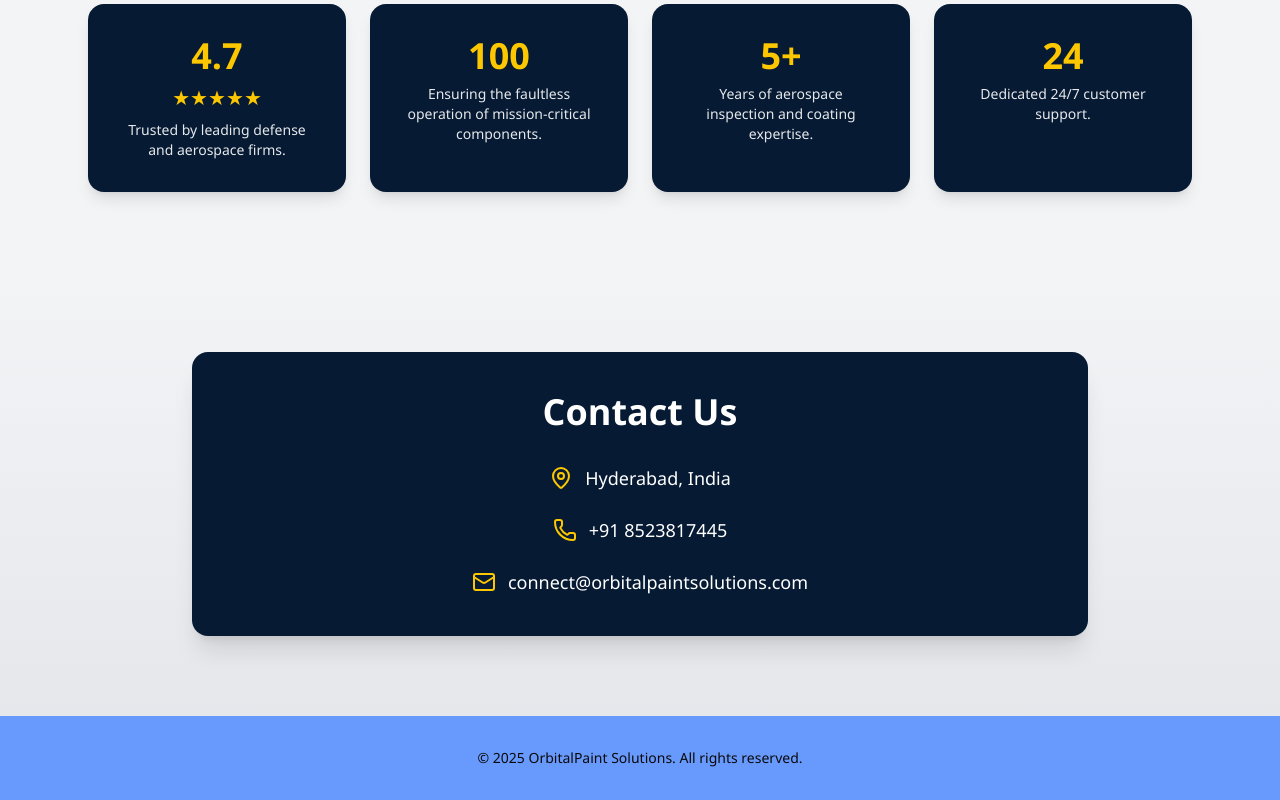
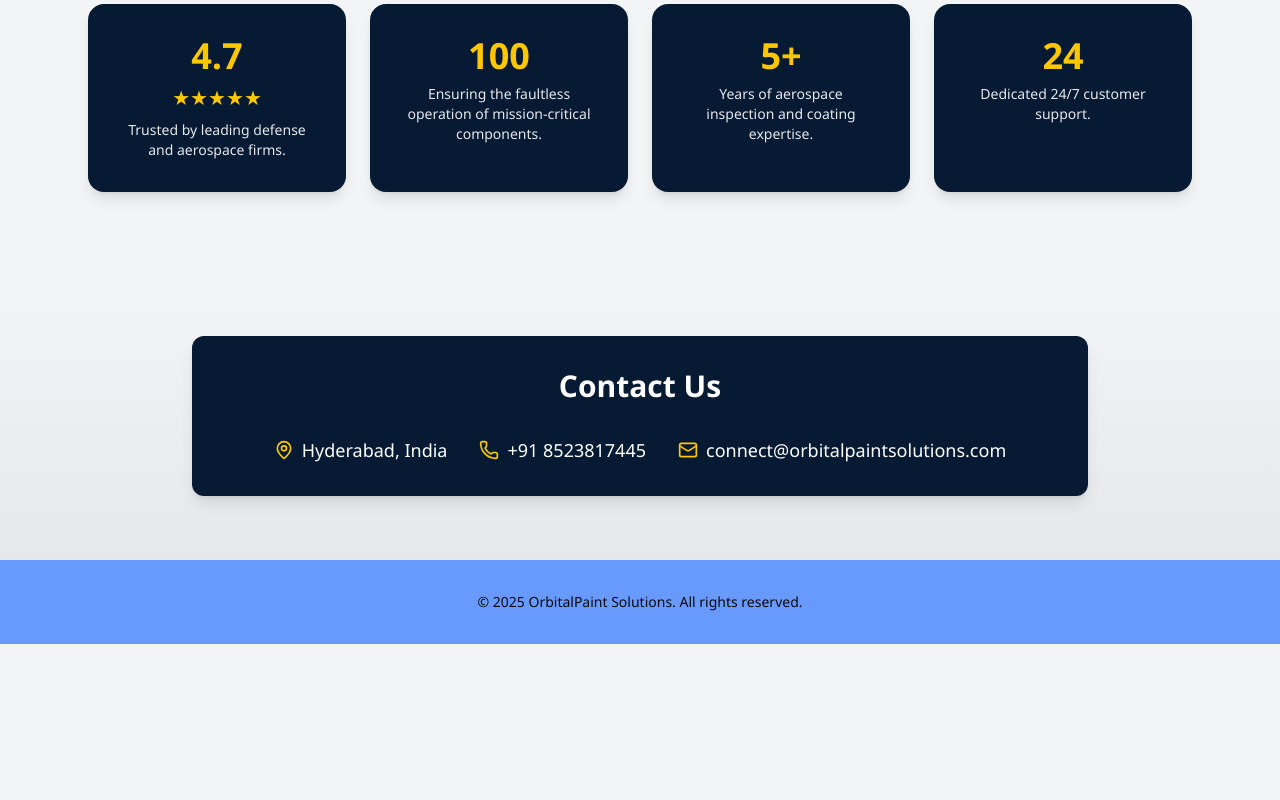
Before and after one commit to Prakash-56/orbitalpaint-website, a Next.js app: page / in a window 1280 px wide. Shown: the part 7607-8407 px from the top of the page. After the commit the page ends 8251 px from the top, so only its background shows below. Built offline with nearby package versions, Linux system fonts and the light colour scheme.

Commit message:
Add contact section ID

```diff
--- a/app/com/ContactInfo.tsx
+++ b/app/com/ContactInfo.tsx
@@ -4,28 +4,31 @@ export default function ContactInfo() {
   return (
     <section
       id="contactinfo"
-      className="py-20 scroll-mt-24 bg-gradient-to-b from-gray-100 to-gray-200"
+      className="py-16 scroll-mt-24 bg-gradient-to-b from-gray-100 to-gray-200"
     >
-      <div className="max-w-4xl mx-auto bg-[#061A33] text-white rounded-2xl p-10 shadow-xl">
+      <div className="max-w-4xl mx-auto bg-[#061A33] text-white rounded-xl p-8 shadow-lg">
         {/* Heading */}
-        <h2 className="text-3xl md:text-4xl font-bold text-center mb-8">
+        <h2 className="text-4xl md:text-3xl font-bold text-center mb-8">
           Contact Us
         </h2>
 
-        {/* Contact Details */}
-        <div className="space-y-6 text-center text-lg">
-          <div className="flex items-center justify-center gap-3">
-            <MapPin className="text-yellow-400 w-6 h-6" />
+        {/* Horizontal Contact Details */}
+        <div className="flex flex-col md:flex-row items-center justify-center gap-8 text-base md:text-lg">
+          {/* Location */}
+          <div className="flex items-center gap-2">
+            <MapPin className="text-yellow-400 w-5 h-5" />
             <span>Hyderabad, India</span>
           </div>
 
-          <div className="flex items-center justify-center gap-3">
-            <Phone className="text-yellow-400 w-6 h-6" />
+          {/* Phone */}
+          <div className="flex items-center gap-2">
+            <Phone className="text-yellow-400 w-5 h-5" />
             <span>+91 8523817445</span>
           </div>
 
-          <div className="flex items-center justify-center gap-3">
-            <Mail className="text-yellow-400 w-6 h-6" />
+          {/* Email */}
+          <div className="flex items-center gap-2">
+            <Mail className="text-yellow-400 w-5 h-5" />
             <span className="break-all">
               connect@orbitalpaintsolutions.com
             </span>
```
